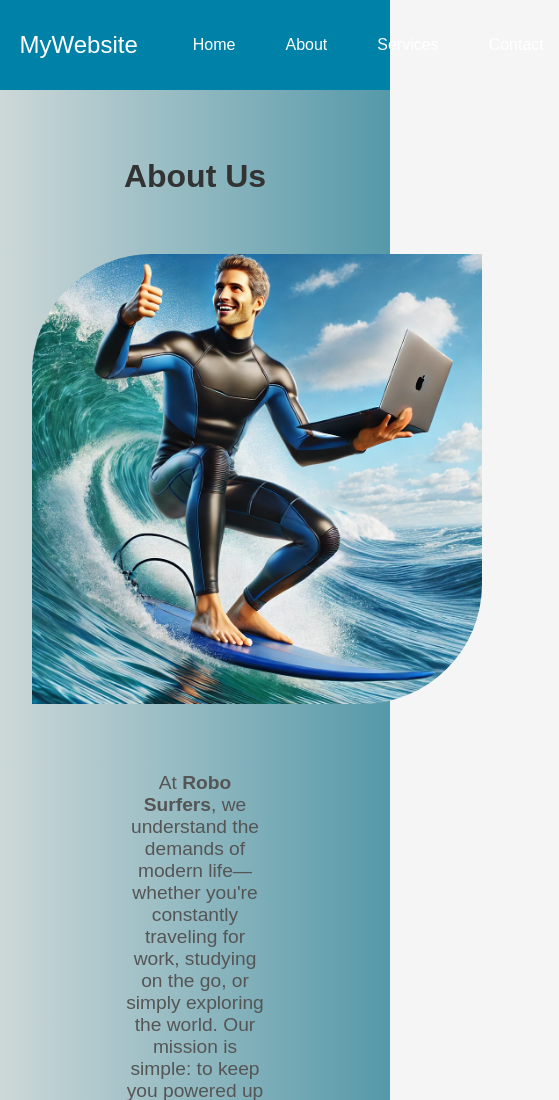
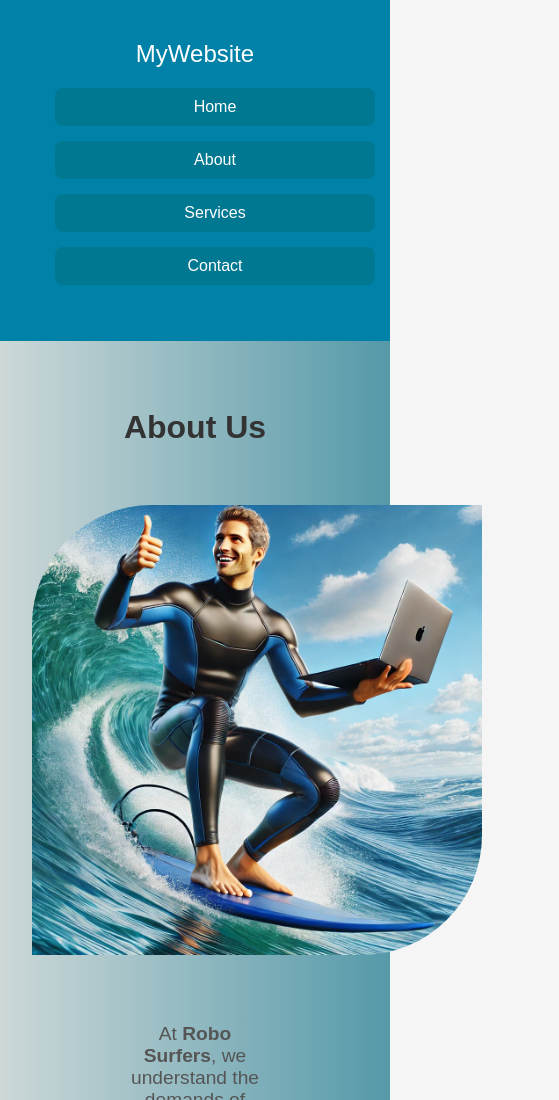
Before and after one commit to FBetulDemir/grupparbete-fed24, a plain HTML site: page aboutUs.html in a window 390 px wide. Shown: the top 1100 px of the page, 559 px wide, since content can reach past the window. Drawn offline with Linux system fonts and the light colour scheme.

Commit message:
Added responsive design to footer and header

```diff
--- a/aboutUs.html
+++ b/aboutUs.html
@@ -20,7 +20,7 @@
           <a href="#">MyWebsite</a>
         </div>
         <ul class="nav-links">
-          <li><a href="#">Home</a></li>
+          <li><a href="index.html">Home</a></li>
           <li><a href="aboutUs.html">About</a></li>
           <li><a href="#">Services</a></li>
           <li><a href="#">Contact</a></li>
--- a/styles/footer.css
+++ b/styles/footer.css
@@ -12,6 +12,7 @@ footer {
   font-family: "Poppins", sans-serif;
   color: rgb(255, 255, 255);
   margin-top: 3em;
+  line-height: 1.6;
 }
 
 .reviews-section {
@@ -85,6 +86,7 @@ footer {
 .submit-btn:hover {
   cursor: pointer;
   background-color: rgb(248, 127, 127);
+  transition: background-color 0.3s;
 }
 
 .social-icons {
@@ -98,6 +100,7 @@ footer {
   .fa-brands:hover {
     cursor: pointer;
     color: red;
+    transition: color 0.3s;
   }
 }
 
@@ -155,6 +158,13 @@ footer {
   .review-column h3 {
     font-size: 18px;
   }
+  /* .contact-form-section {
+    display: flex;
+    flex-direction: column;
+    align-items: center;
+    justify-content: center;
+    width: 100%;
+  } */
 
   .contact-form input,
   .submit-btn {
--- a/styles/header.css
+++ b/styles/header.css
@@ -39,3 +39,34 @@ header {
   background-color: #00afb9;
   border-radius: 5px;
 }
+
+@media (max-width: 768px) {
+  .navbar {
+    flex-direction: column;
+    align-items: center;
+    padding: 20px 0;
+  }
+
+  .nav-links {
+    flex-direction: column;
+    gap: 15px;
+    width: 100%;
+    text-align: center;
+    margin-top: 20px;
+  }
+
+  .nav-links a {
+    display: block;
+    padding: 10px 20px;
+    background-color: #007891;
+    border-radius: 8px;
+    width: 80%;
+    color: white;
+    margin: 0 auto;
+    transition: background-color 0.3s;
+  }
+
+  .nav-links a:hover {
+    background-color: #00afb9;
+  }
+}
```
